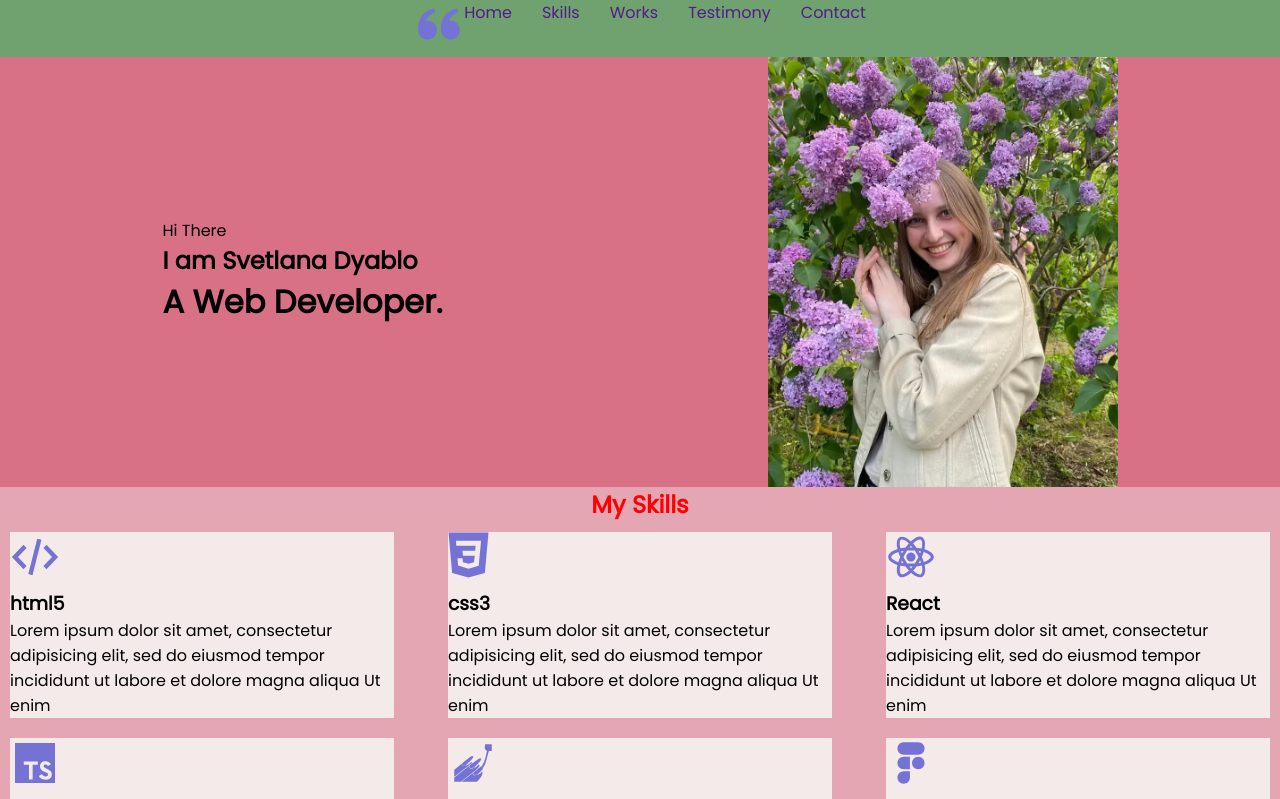
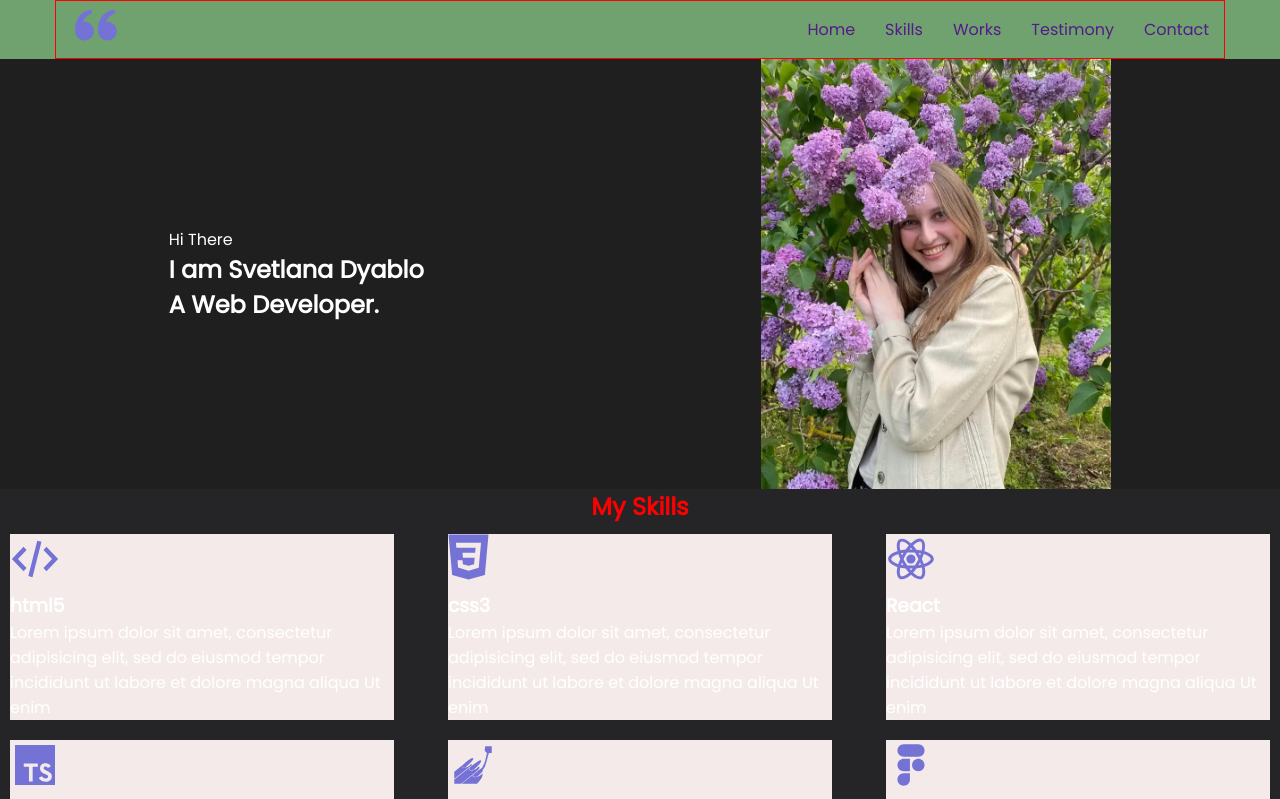
Before and after one commit to YanchukVitali/portfolio-start-project, a React app: page / in a window 1280 px wide. Shown: the top 799 px of the page. Built offline with nearby package versions, Linux system fonts and the light colour scheme.

Commit message:
add container.ts

```diff
--- /dev/null
+++ b/src/components/container.ts
@@ -0,0 +1,11 @@
+import styled from "styled-components";
+
+export const Container = styled.div`
+  max-width: 1170px;
+  width: 100%;
+  min-height: 100%;
+  padding: 0 15px;
+  margin: 0 auto;
+  border: 1px solid red;
+
+`
--- a/src/layout/header/Header.tsx
+++ b/src/layout/header/Header.tsx
@@ -2,14 +2,21 @@
 import styled from "styled-components";
 import {Menu} from "../../components/menu/Menu";
 import {Logo} from "../../components/logo/Logo";
+import {Container} from "../../components/container";
+import {FlexWrapper} from "../../components/FlexWrapper";
 
 
 const items = ["Home", "Skills", "Works", "Testimony", "Contact",]
 export const Header = () => {
     return (
         <StyledHeader>
-            <Logo/>
-            <Menu menuItems={items}/>
+            <Container>
+                <FlexWrapper justify={"space-between"} align={"center"}>
+                    <Logo/>
+                    <Menu menuItems={items}/>
+                </FlexWrapper>
+            </Container>
+
 
         </StyledHeader>
     );
@@ -17,6 +24,5 @@
 
 const StyledHeader = styled.header`
   background-color: #6fa26f;
-  display: flex;
-  justify-content: center;
+
 `
--- a/src/layout/sections/main/Main.tsx
+++ b/src/layout/sections/main/Main.tsx
@@ -18,7 +18,7 @@
     );
 };
 
-const StyledMain = styled.div`
+const StyledMain = styled.section`
   min-height: 10vh;
   background-color: #d97186;
 `
--- a/src/styles/Global.styles.tsx
+++ b/src/styles/Global.styles.tsx
@@ -1,4 +1,5 @@
 import {createGlobalStyle} from "styled-components";
+import {theme} from "./Theme";
 
 export const GlobalStyle = createGlobalStyle`
   *,
@@ -16,6 +17,7 @@
     sans-serif;
     -webkit-font-smoothing: antialiased;
     -moz-osx-font-smoothing: grayscale;
+    color: ${theme.colors.font}
   }
 
   a {
@@ -32,7 +34,11 @@
     border: none;
   }
 
-  section:
-
+  section: nth-of-type(odd)  {
+    background-color: ${theme.colors.primaryBg};
+  }
+  section: nth-of-type(even) {
+    background-color: ${theme.colors.secondaryBg};
+  }
 
 `
```
